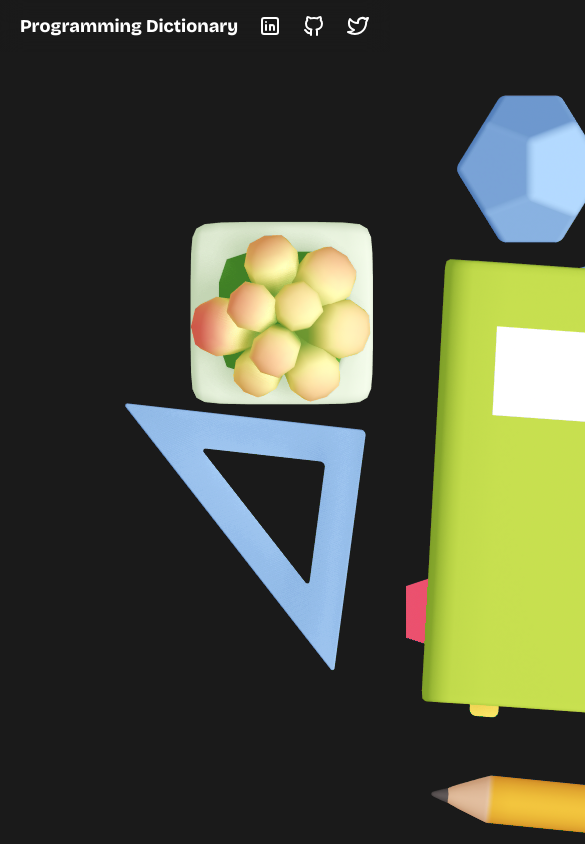
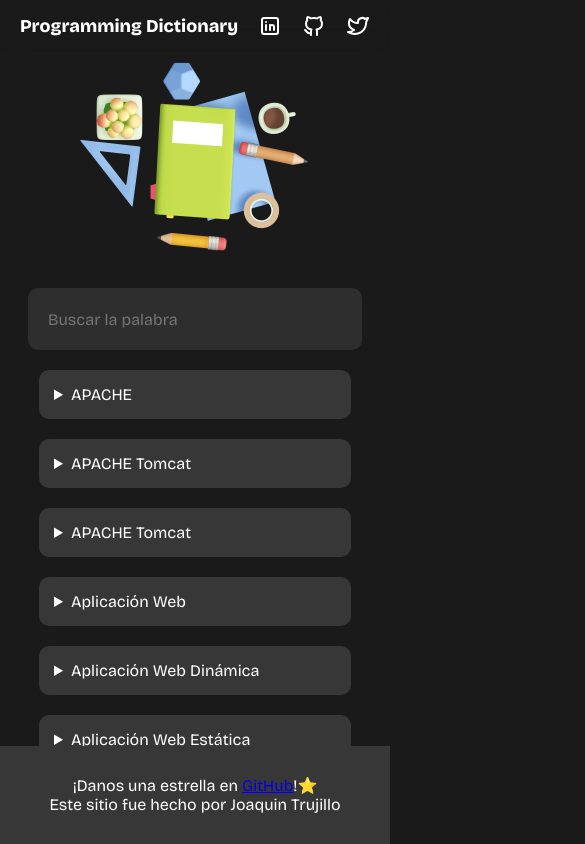
Before and after one commit to forjoa/dictionary, a React (Vite) app in the folder public/: page / in a window 390 px wide. Shown: the top 844 px of the page, 585 px wide, since content can reach past the window. Built offline with nearby package versions, Linux system fonts and the light colour scheme.

Commit message:
Fix: principal image centered and changed title

```diff
--- a/public/index.html
+++ b/public/index.html
@@ -5,7 +5,7 @@
     <link rel="icon" type="image/svg+xml" href="https://cdn-icons-png.flaticon.com/128/4033/4033369.png" />
     <link href="/dist/output.css" rel="stylesheet">
     <meta name="viewport" content="width=device-width, initial-scale=1.0" />
-    <title>Dictionary</title>
+    <title>Programming Dictionary</title>
   </head>
   <body>
     <div id="root"></div>
--- a/public/src/styles/index.css
+++ b/public/src/styles/index.css
@@ -1,7 +1,8 @@
 @import url('https://fonts.googleapis.com/css2?family=Bricolage+Grotesque:opsz,wght@12..96,400;12..96,800&display=swap');
 
 #root {
-  width: 100%;
+  width: 100vw;
+  min-height: 100vh;
 }
 
 body {
@@ -18,6 +19,7 @@ body {
 img {
   display: block;
   margin: auto;
+  width: 75%;
 }
 
 header {
@@ -94,6 +96,7 @@ details p {
 }
 
 footer {
+  width: 100%;
   display: flex;
   justify-content: center;
   align-items: center;
@@ -139,4 +142,9 @@ footer span {
   details {
     padding: 15px;
   }
+
+  footer {
+    position: sticky;
+    bottom: 0;
+  }
 }
```
